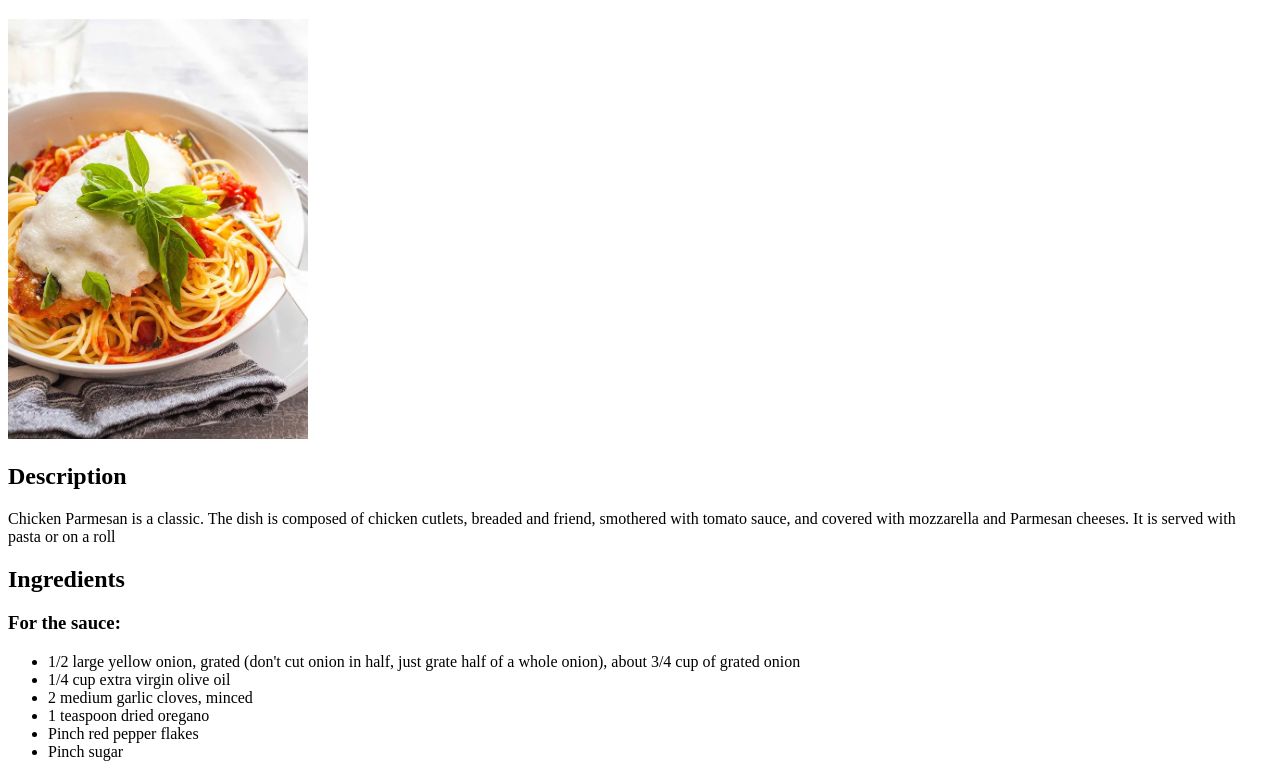
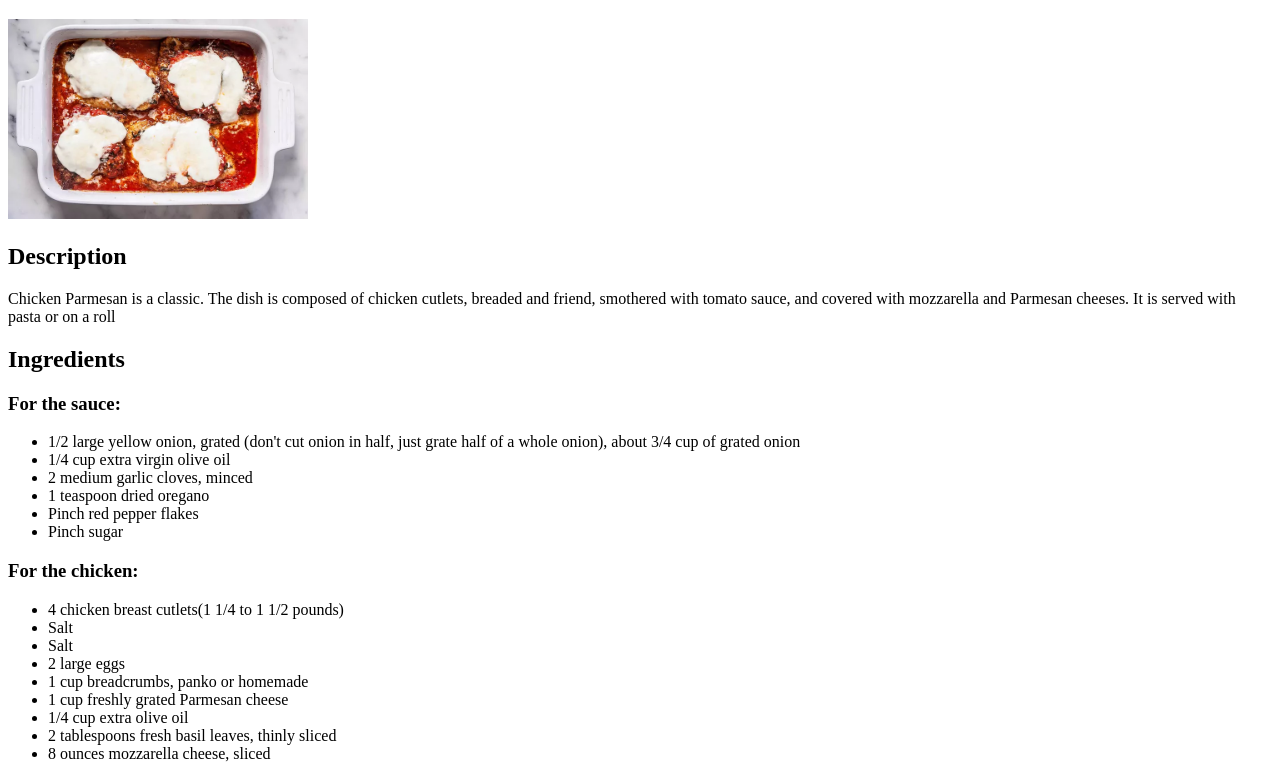
Before and after one commit to mgwekesa/odin-recipes, a plain HTML site: page recipes/chicken-parmesan.html in a window 1280 px wide. Shown: the part 61-825 px from the top of the page. Drawn offline with Linux system fonts and the light colour scheme.

Commit message:
recipes/ and image/ and index.html

```diff
--- a/recipes/chicken-parmesan.html
+++ b/recipes/chicken-parmesan.html
@@ -8,7 +8,7 @@
   </head>
   <body>
     <h1>Easy Chicken Parmesan Recipe</h1>
-    <img src="../image/easy-chicken.jpeg" alt="easy chicken parmesan dish" width="300">
+    <img src="../image/chicken-parmesan.jpeg" alt="easy chicken parmesan dish" width="300">
 
     <h2>Description</h2>
     <p>Chicken Parmesan is a classic. The dish is composed of chicken cutlets, breaded and
```
Also changed, not shown: recipes/cincinnati-chili.html (+1 -1 lines), image/chicken-parmesan.jpeg (added), image/cincinnati-chili.jpeg (added), image/easy-chicken.jpeg (deleted).
